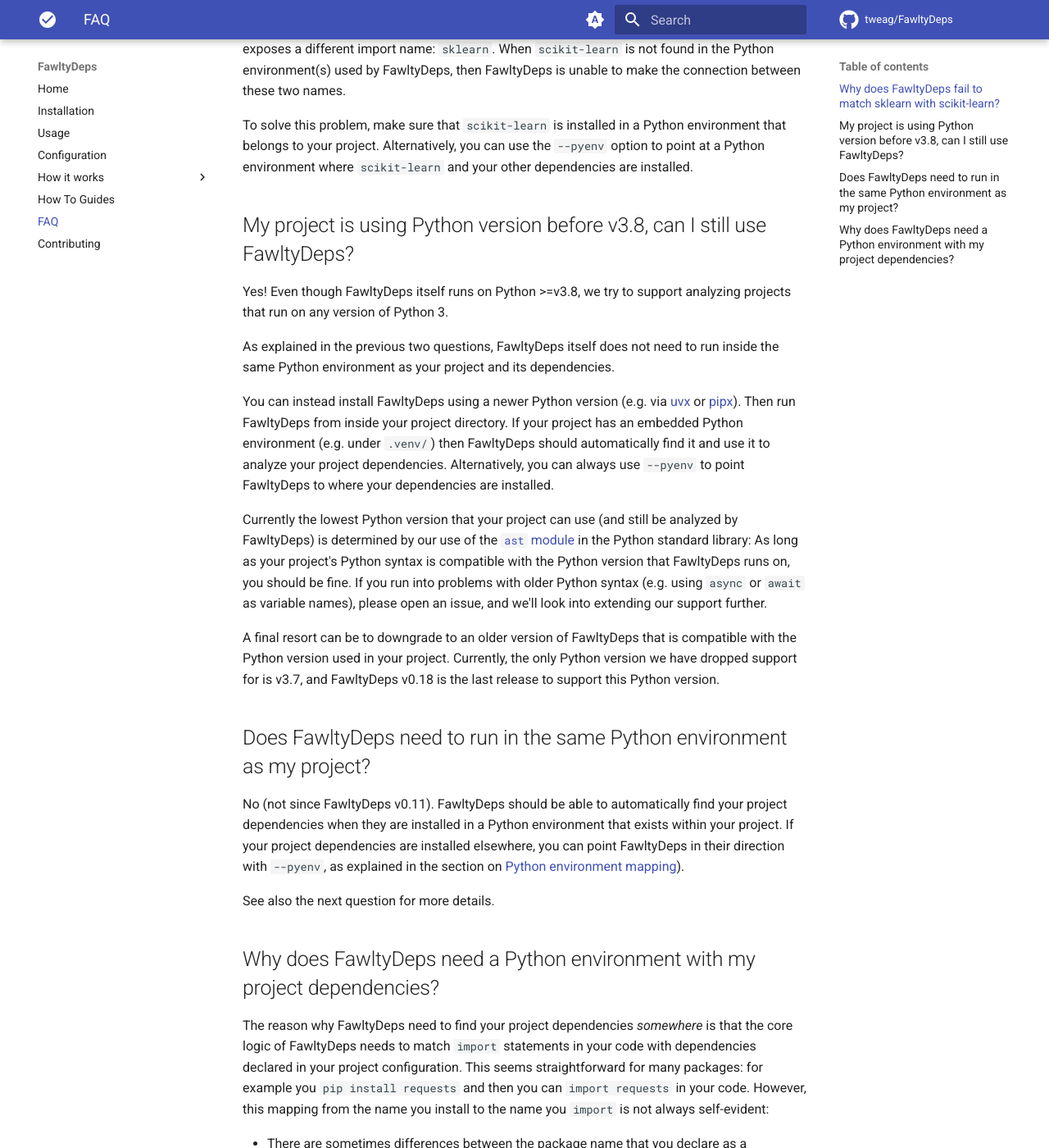
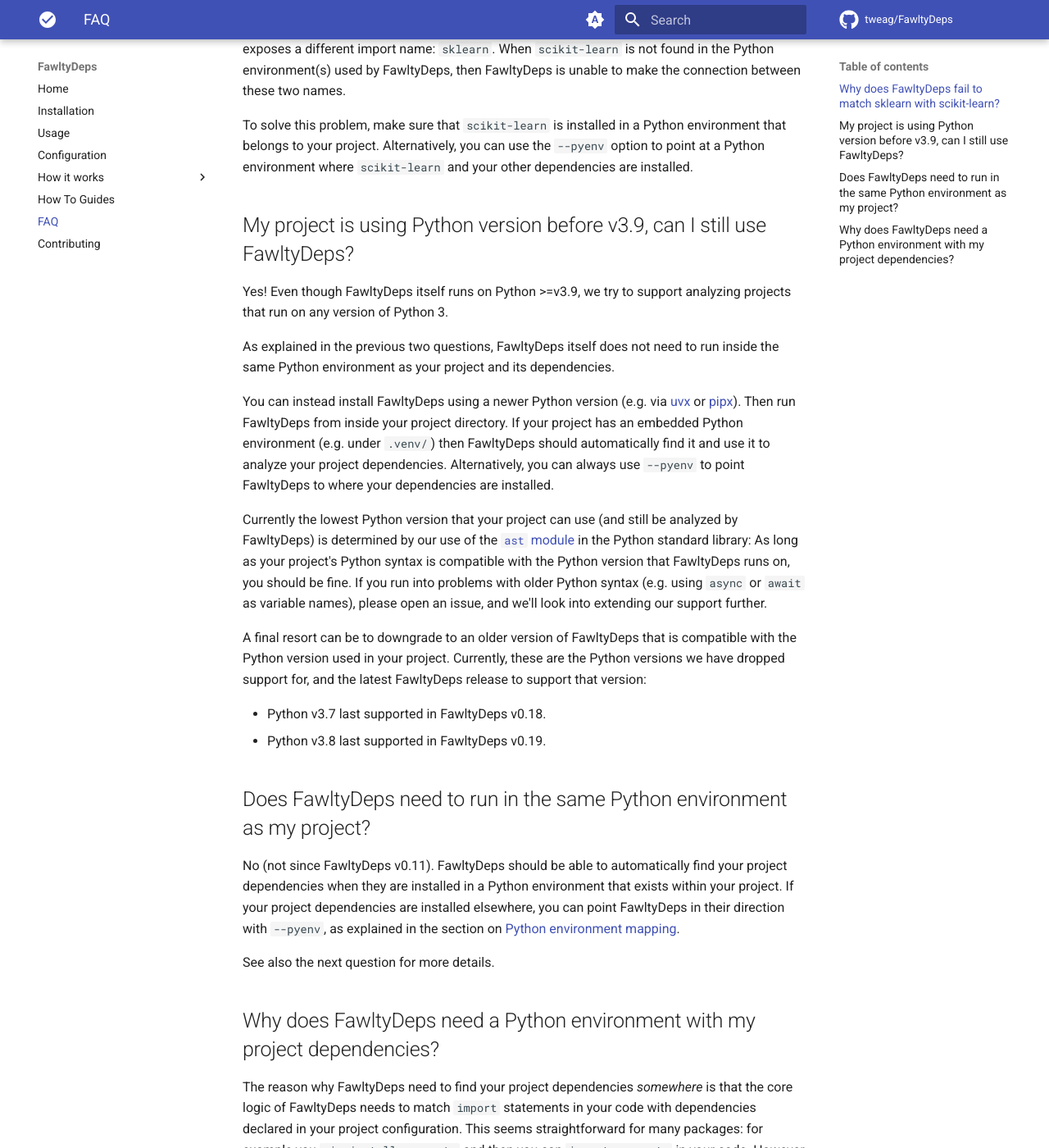
Before and after one commit to tweag/FawltyDeps, an MkDocs documentation site: the page built from docs/FAQ.md, in a window 1280 px wide and 1400 px high, scrolled down 337 px. Shown: the whole window at 82% size. Built offline with MkDocs 1.6.1 and Material for MkDocs 9.7.7, drawn with Linux system fonts in a browser that asks for light colours; comment, search, counter and statistics services are not loaded.

Commit message:
Update docs to reflect that we no longer support Python v3.8

```diff
--- a/docs/CodeDesign.md
+++ b/docs/CodeDesign.md
@@ -10,7 +10,7 @@
 
 - Support all current Python versions: that means [all Python versions that have
   a stable release, and are not yet End Of Life](https://devguide.python.org/versions/).
-    - Currently we support running on Python v3.8 - v3.13.
+    - Currently we support running on Python v3.9 - v3.13.
     - Since we no longer rely on running inside the same Python environment as the project being
       analyzed, it is possible for us to support analyzing projects running on even older Python versions.
 - For now we support the CPython interpreter only
--- a/docs/FAQ.md
+++ b/docs/FAQ.md
@@ -1,4 +1,3 @@
-
 ## Why does FawltyDeps fail to match `sklearn` with `scikit-learn`?
 
 There are cases, where FawltyDeps may not match imports and obviously related
@@ -16,9 +15,9 @@
 other dependencies are installed.
 
 
-## My project is using Python version before v3.8, can I still use FawltyDeps?
+## My project is using Python version before v3.9, can I still use FawltyDeps?
 
-Yes! Even though FawltyDeps itself runs on Python >=v3.8, we try to support
+Yes! Even though FawltyDeps itself runs on Python >=v3.9, we try to support
 analyzing projects that run on any version of Python 3.
 
 As explained in the previous two questions, FawltyDeps itself does not need to
@@ -42,9 +41,12 @@
 support further.
 
 A final resort can be to downgrade to an older version of FawltyDeps that is
-compatible with the Python version used in your project. Currently, the only
-Python version we have dropped support for is v3.7, and FawltyDeps v0.18 is
-the last release to support this Python version.
+compatible with the Python version used in your project. Currently, these are
+the Python versions we have dropped support for, and the latest FawltyDeps
+release to support that version:
+
+- Python v3.7 last supported in FawltyDeps v0.18.
+- Python v3.8 last supported in FawltyDeps v0.19.
 
 
 ## Does FawltyDeps need to run in the same Python environment as my project?
@@ -54,9 +56,10 @@
 exists within your project. If your project dependencies are installed
 elsewhere, you can point FawltyDeps in their direction with `--pyenv`, as
 explained in the section on
-[Python environment mapping](explanation.md/#local-python-environment-mapping)).
+[Python environment mapping](explanation.md/#local-python-environment-mapping).
 
 See also the next question for more details.
+
 
 ## Why does FawltyDeps need a Python environment with my project dependencies?
 
--- a/docs/installation.md
+++ b/docs/installation.md
@@ -2,7 +2,7 @@
 
 ### Requirements
 
-- Python 3.8 or higher
+- Python 3.9 or higher
 
 ### Installation
 
```
